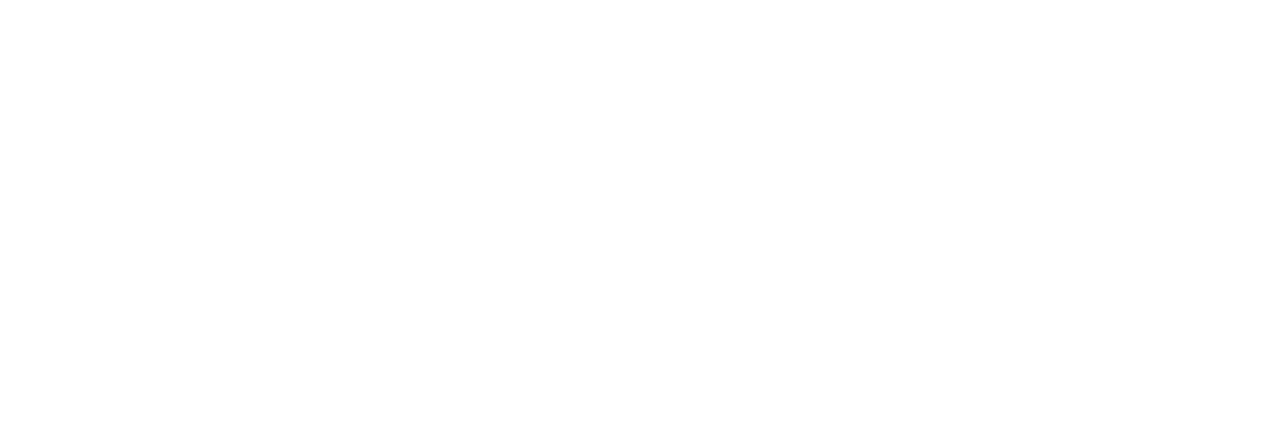
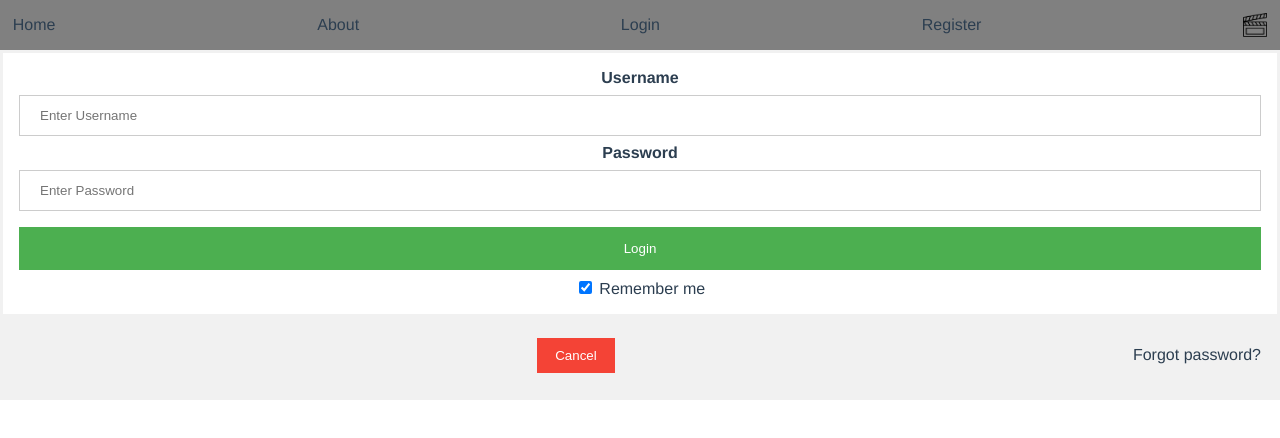
Before and after one commit to ArcaDelDelirio/explotionVue, a Vue app: page /#/login in a window 1280 px wide. Shown: the top 438 px of the page. Built offline with nearby package versions, Linux system fonts and the light colour scheme.

Commit message:
Binding fetch call to API on About page

```diff
--- a/src/components/DataGallery.vue
+++ b/src/components/DataGallery.vue
@@ -4,7 +4,6 @@
     name:'DataGallery',
     props: {
         movie: {
-            type: Object,
             required: true,
             default: () => ({})
         }
@@ -14,8 +13,8 @@
 
 
 <template>
-    <div>
-
+    <div v-if="movie.hasOwnProperty('0')">
+        {{movie}}
     </div>
 </template>
 
--- a/src/components/SearchData.vue
+++ b/src/components/SearchData.vue
@@ -1,8 +1,19 @@
 <script>
 
+import DataGallery from "./DataGallery";
 export default {
     name:'SearchData',
+    components: {
+        DataGallery
+    },
+    data(){
+        return {
+            searchUser:{}
+        }
+    },
+    methods:{
 
+    }
 }
 </script>
 
@@ -11,10 +22,13 @@
     <div>
         <h1>Super Movie DataBase</h1>
         <div class="search-container">
-            <form class="search-form" action="">
-                <input class="search-input" type="text" placeholder="ex:Title" name="search">
-                <button class="search-button" type="submit"><i><font-awesome-icon icon="search"/></i></button>
+            <form  class="search-form">
+                <input  class="search-input" type="text" placeholder="ex:Title" name="search">
+                <button class="search-button"><i><font-awesome-icon icon="search"/></i></button>
             </form>
+        </div>
+        <div id="result">
+            <DataGallery  :movie="searchUser"/>
         </div>
     </div>
 </template>
--- /dev/null
+++ b/src/components/inputData.vue
@@ -0,0 +1,100 @@
+<template>
+    <form action="">
+        <div class="container">
+            <label ><b>Username</b></label>
+            <input type="text" placeholder="Enter Username" name="uname" required>
+
+            <label ><b>Password</b></label>
+            <input type="password" placeholder="Enter Password" name="psw" required>
+
+            <button type="submit">Login</button>
+            <label>
+                <input type="checkbox" checked="checked" name="remember"> Remember me
+            </label>
+        </div>
+        <div class="container" style="background-color:#f1f1f1">
+            <button type="button" class="cancelbtn">Cancel</button>
+            <span class="psw">Forgot <a href="#">password?</a></span>
+        </div>
+    </form>
+</template>
+
+<script>
+    export default {
+        name: "inputData"
+    }
+</script>
+
+<style scoped>
+    /* Bordered form */
+    form {
+        border: 3px solid #f1f1f1;
+    }
+
+    /* Full-width inputs */
+    input[type=text], input[type=password] {
+        width: 100%;
+        padding: 12px 20px;
+        margin: 8px 0;
+        display: inline-block;
+        border: 1px solid #ccc;
+        box-sizing: border-box;
+    }
+
+    /* Set a style for all buttons */
+    button {
+        background-color: #4CAF50;
+        color: white;
+        padding: 14px 20px;
+        margin: 8px 0;
+        border: none;
+        cursor: pointer;
+        width: 100%;
+    }
+
+    /* Add a hover effect for buttons */
+    button:hover {
+        opacity: 0.8;
+    }
+
+    /* Extra style for the cancel button (red) */
+    .cancelbtn {
+        width: auto;
+        padding: 10px 18px;
+        background-color: #f44336;
+    }
+
+    /* Center the avatar image inside this container */
+    .imgcontainer {
+        text-align: center;
+        margin: 24px 0 12px 0;
+    }
+
+    /* Avatar image */
+    img.avatar {
+        width: 40%;
+        border-radius: 50%;
+    }
+
+    /* Add padding to containers */
+    .container {
+        padding: 16px;
+    }
+
+    /* The "Forgot password" text */
+    span.psw {
+        float: right;
+        padding-top: 16px;
+    }
+
+    /* Change styles for span and cancel button on extra small screens */
+    @media screen and (max-width: 300px) {
+        span.psw {
+            display: block;
+            float: none;
+        }
+        .cancelbtn {
+            width: 100%;
+        }
+    }
+</style>
--- a/src/router.js
+++ b/src/router.js
@@ -1,6 +1,5 @@
 import Vue from 'vue'
 import Router from 'vue-router'
-import Home from './views/Home.vue'
 
 Vue.use(Router)
 
@@ -9,7 +8,7 @@
     {
       path: '/',
       name: 'home',
-      component: Home
+      component: () => import('./views/Home.vue')
     },
     {
       path: '/about',
@@ -17,7 +16,23 @@
       // route level code-splitting
       // this generates a separate chunk (about.[hash].js) for this route
       // which is lazy-loaded when the route is visited.
-      component: () => import(/* webpackChunkName: "about" */ './views/About.vue')
+      component: () => import('./views/About.vue')
+    },
+    {
+      path: '/login',
+      name: 'login',
+      // route level code-splitting
+      // this generates a separate chunk (about.[hash].js) for this route
+      // which is lazy-loaded when the route is visited.
+      component: () => import('./views/Login.vue')
+    },
+    {
+      path: '/register',
+      name: 'register',
+      // route level code-splitting
+      // this generates a separate chunk (about.[hash].js) for this route
+      // which is lazy-loaded when the route is visited.
+      component: () => import('./views/Register.vue')
     }
   ]
 })
--- a/src/views/About.vue
+++ b/src/views/About.vue
@@ -1,7 +1,11 @@
 <template>
   <div class="about">
     <NavData />
-    <h1>This is an about page</h1>
+    <h1>List of Movies</h1>
+    <button @click="getAllMovies">All movies</button>
+    <div v-if="dataApi.hasOwnProperty('0')">
+      {{dataApi}}
+    </div>
   </div>
 </template>
 <script>
@@ -12,6 +16,21 @@
   name: 'about',
   components: {
     NavData,
+  },
+  data(){
+    return {
+      dataApi:{
+
+      }
+    }
+  },
+  methods: {
+    getAllMovies(){
+      return fetch(' https://damp-falls-68291.herokuapp.com/movies/get-movies')
+              .then(res => res.json())
+              .then(response => this.dataApi = response)
+              .catch(error => this.dataApi = error)
+    }
   }
 }
 </script>
--- a/src/views/Home.vue
+++ b/src/views/Home.vue
@@ -3,19 +3,19 @@
 import FooterData from '@/components/FooterData.vue'
 import SearchData from '@/components/SearchData.vue'
 import NavData from '@/components/NavData.vue'
-import DataGallery from '@/components/DataGallery.vue'
 
 export default {
   name: 'home',
   components: {
     NavData,
     SearchData,
-    DataGallery,
     FooterData
   },
   data() {
     return {
-      movie : { title: 'Matrix'}
+      movie : {
+        SearchData
+      }
     }
   }
 }
@@ -26,7 +26,6 @@
   <div class="home">
     <NavData />
     <SearchData />
-    <DataGallery :movie="movie" />
     <FooterData />
   </div>
 </template>
--- a/src/views/Login.vue
+++ b/src/views/Login.vue
@@ -1,16 +1,18 @@
 <template>
   <div class="about">
     <NavData />
-    <h1>This is the Login page</h1>
+    <input-data />
   </div>
 </template>
 <script>
 // @ is an alias to /src
 import NavData from '@/components/NavData.vue'
+import InputData from "../components/inputData";
 
 export default {
   name: 'about',
   components: {
+    InputData,
     NavData,
   }
 }
--- /dev/null
+++ b/src/views/Register.vue
@@ -0,0 +1,29 @@
+<template>
+    <form action="">
+        <div class="container">
+            <label ><b>email</b></label>
+            <input type="text" placeholder="Enter email" name="email" required>
+
+            <label ><b>Username</b></label>
+            <input type="text" placeholder="Enter Username" name="uname" required>
+
+            <label ><b>Password</b></label>
+            <input type="password" placeholder="Enter Password" name="psw" required>
+
+            <button type="submit">Sign Up</button>
+            <label>
+                <input type="checkbox" checked="checked" name="remember"> Remember me
+            </label>
+        </div>
+    </form>
+</template>
+
+<script>
+    export default {
+        name: "Register"
+    }
+</script>
+
+<style scoped>
+
+</style>
```
Also changed, not shown: 1 other file (tests, documents, lock files or other folders).
